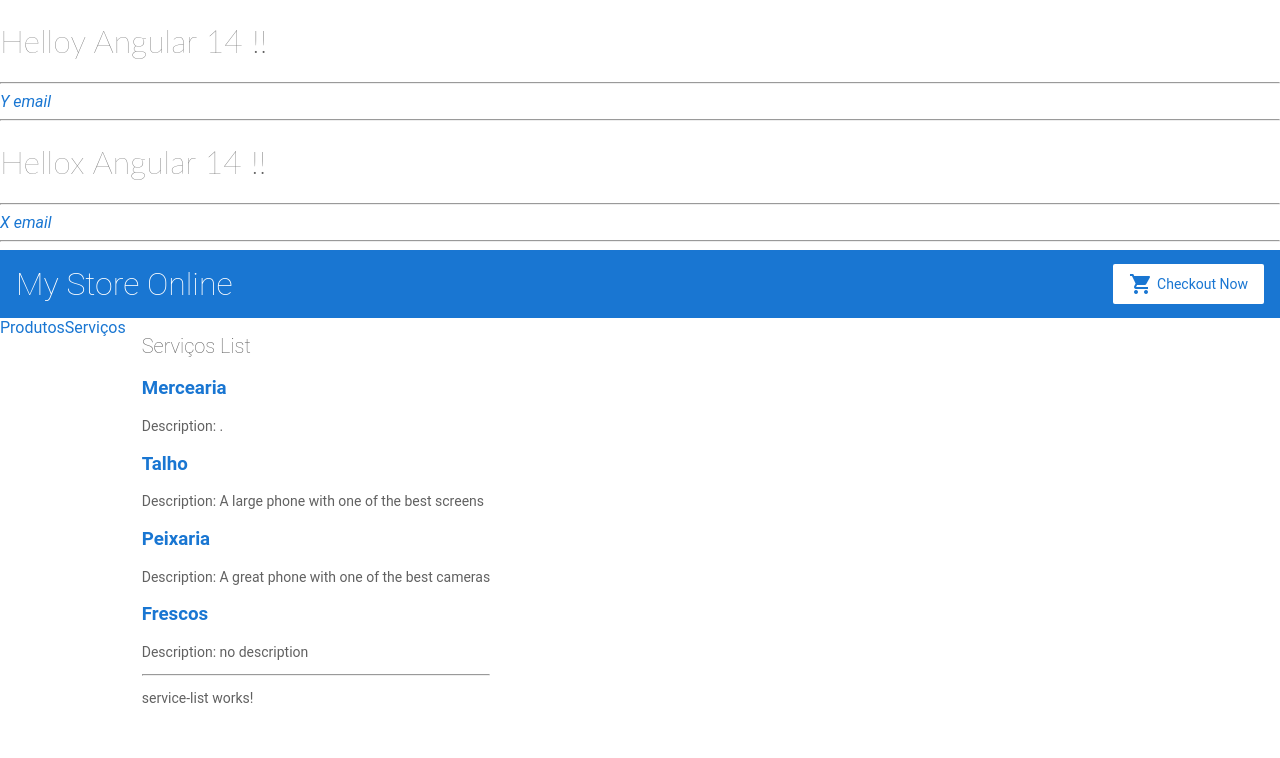
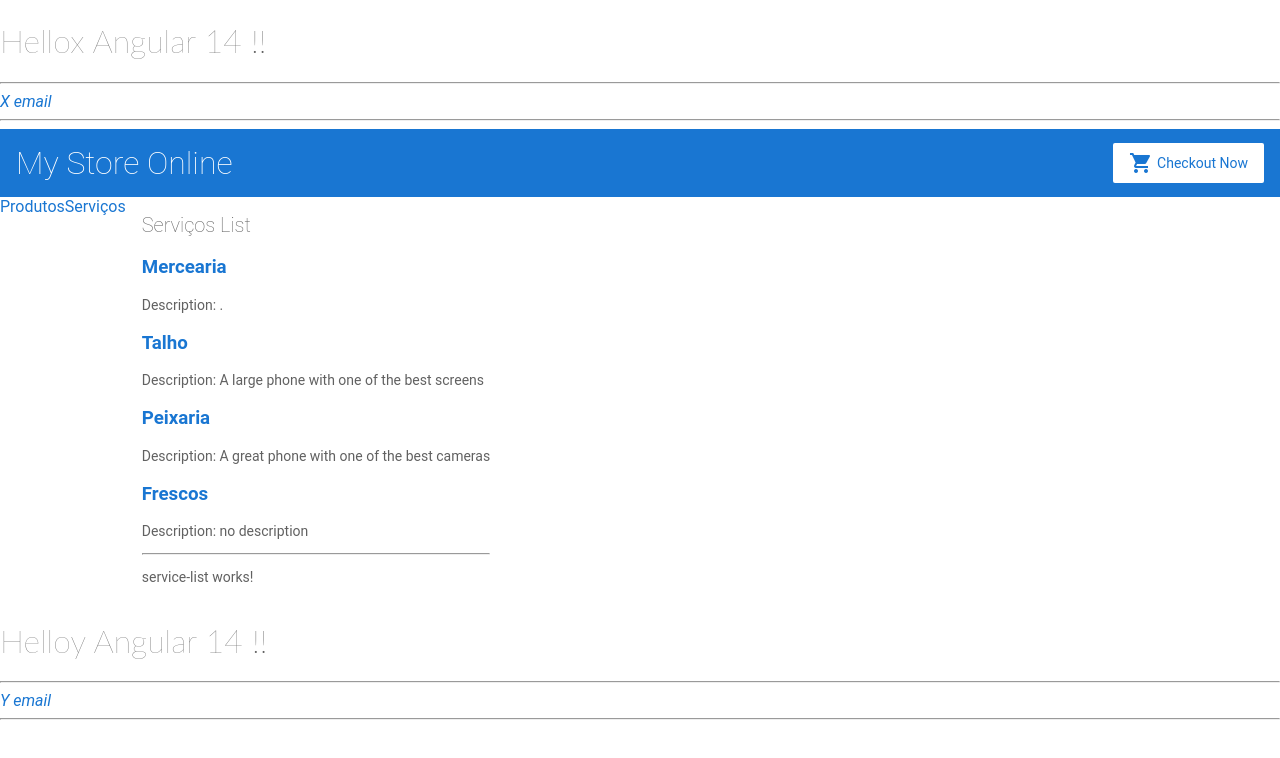
Before and after one commit to cmarques20101/mystoreonline, an Angular app: page / in a window 1280 px wide. Shown: the top 758 px of the page. Built offline with nearby package versions, Linux system fonts and the light colour scheme.

Commit message:
2 files modified

```diff
--- a/src/app/app.component.html
+++ b/src/app/app.component.html
@@ -1,4 +1,3 @@
-<helloy nameApp="{{ nameApp }}"></helloy>
 <hellox nameApp="{{ nameApp }}"></hellox>
 
 <app-top-bar></app-top-bar>
@@ -11,6 +10,8 @@
   <router-outlet></router-outlet>
 </div>
 
+<helloy nameApp="{{ nameApp }}"></helloy>
+
 <!--
 Copyright Google LLC. All Rights Reserved.
 Use of this source code is governed by an MIT-style license that
--- a/src/app/app.module.ts
+++ b/src/app/app.module.ts
@@ -20,9 +20,11 @@ import { HelloxComponent } from './hellox/hellox.component';
   imports: [
     BrowserModule,
     ReactiveFormsModule,
+    /**/
     RouterModule.forRoot([
       //{ path: '', component: ProductListComponent },
       { path: '', component: ServicoListComponent },
+    /**/
     ])
   ],
   declarations: [
```
